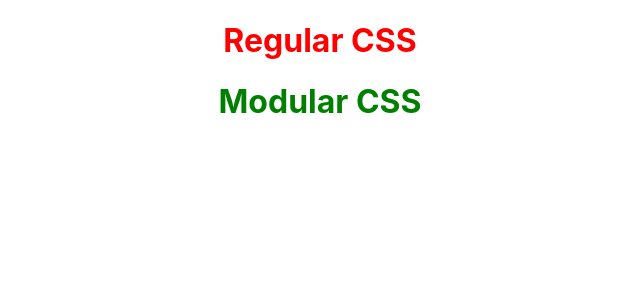
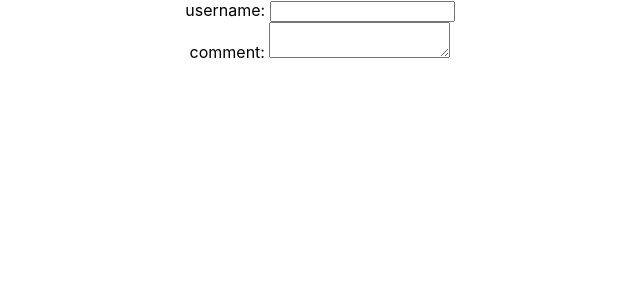
Before and after one commit to ibsa-a1/First-React-App, a React (Create React App) app: page / in a window 1280 px wide. Shown: the top 300 px of the page, without its empty margins (320-960 px from the left). Built offline with nearby package versions, Linux system fonts and the light colour scheme.

Commit message:
React Forms

```diff
--- a/src/App.js
+++ b/src/App.js
@@ -14,6 +14,7 @@
 import Inline from './Components/Inline';
 import './Appstyle.css';
 import styles from './Appstyle.module.css';
+import Form from './Components/Form';
 
 function App() {
   return (
@@ -63,12 +64,13 @@
 
     {/* <Inline /> */}
 
-    <h1 className="regularcss">Regular CSS</h1>
-    <h1 className={styles.modulecss}>Modular CSS</h1>
+    {/* <h1 className="regularcss">Regular CSS</h1>
+    <h1 className={styles.modulecss}>Modular CSS</h1> */}
     {/* Here we can apply the css inside ./components/Inline.css here globally
     but, we can't apply the above CSS module for separate file components. */}
 
 
+      <Form />
 
     </div>
   );
--- /dev/null
+++ b/src/Components/Form.js
@@ -0,0 +1,41 @@
+import React, { Component } from 'react'
+
+class Form extends Component {
+    constructor(props) {
+      super(props)
+
+      this.state = {
+         username: '',
+         comment: ''
+      }
+    }
+
+    usernamehandler = (event) => {
+        this.setState({
+            username: event.target.value
+        })
+    }
+    commenthandler = (event) => {
+        this.setState({
+            comment: event.target.value
+        })
+    }
+  render() {
+    return (
+      <div>
+        <form>
+            <div>
+                <label>username: </label>
+                <input type="text" value={this.state.username} onChange={this.usernamehandler}/>
+            </div>
+            <div>
+                <label>comment: </label>
+                <textarea value={this.state.comment} onChange={this.commenthandler}></textarea>
+            </div>
+        </form>
+      </div>
+    )
+  }
+}
+
+export default Form
```
